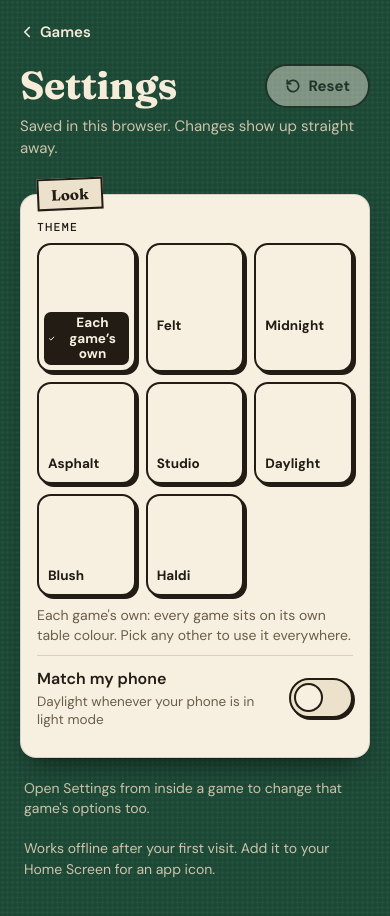
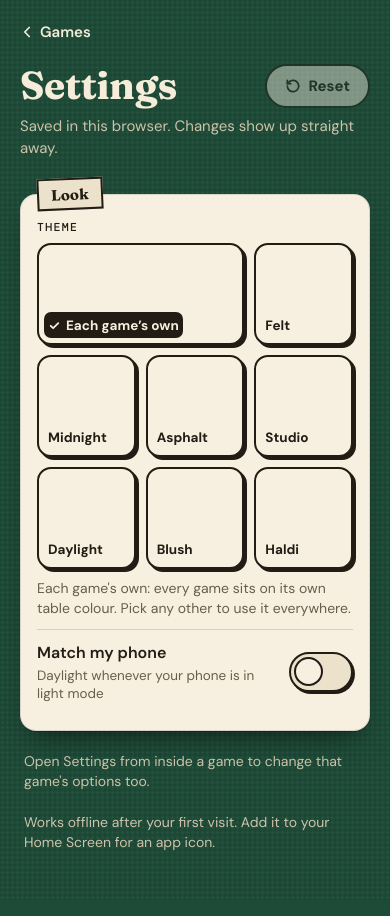
Before and after one commit to Harshal-7/games, a Next.js app: page /settings in a window 390 px wide. Shown: the top 916 px of the page. Built offline with nearby package versions, Linux system fonts and the light colour scheme.

Commit message:
Settings: theme tiles three to a row on phones, Each game's own two wide
Its name fits on one line and the nine cells fill three rows; cards wider
than a phone's keep four to a row, as the WebSettings board.

Co-Authored-By: Claude Opus 5.5 <noreply@anthropic.com>

```diff
--- a/src/settings/settings.css
+++ b/src/settings/settings.css
@@ -200,9 +200,21 @@
   color: var(--on-pick);
 }
 
-/* Themes: as many tiles to a row as fit (three on phones, four on big screens). */
-.tiles.is-themes {
-  grid-template-columns: repeat(auto-fill, minmax(78px, 1fr));
+/* Themes: three to a row in a phone's card, with Each game's own two wide so its name
+   fits on one line; four to a row in a wider card, as the WebSettings board. */
+.settings-look {
+  container: look / inline-size;
+}
+.tiles.is-themes > :first-child {
+  grid-column: span 2;
+}
+@container look (min-width: 370px) {
+  .tiles.is-themes {
+    grid-template-columns: repeat(4, minmax(0, 1fr));
+  }
+  .tiles.is-themes > :first-child {
+    grid-column: auto;
+  }
 }
 
 /* Each table in its own colours, whatever the page wears: the tile's data-table block
```
